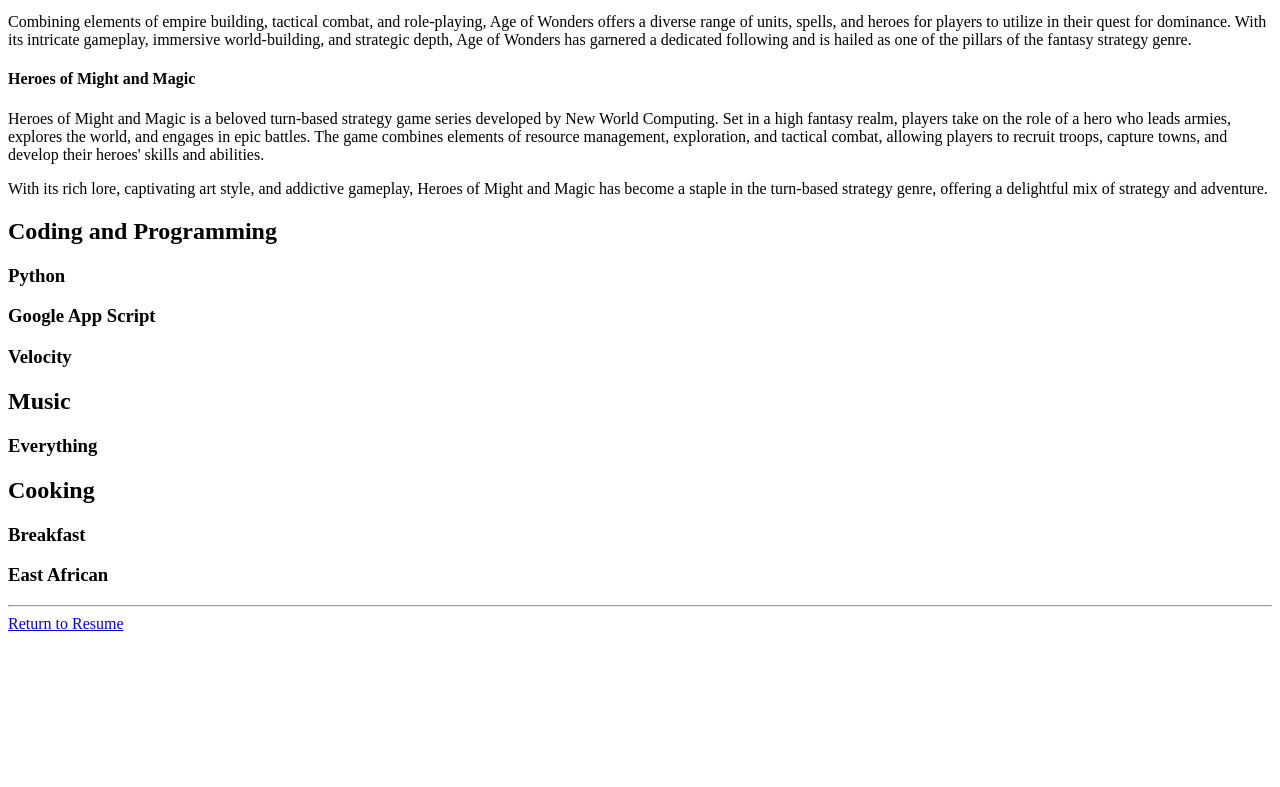
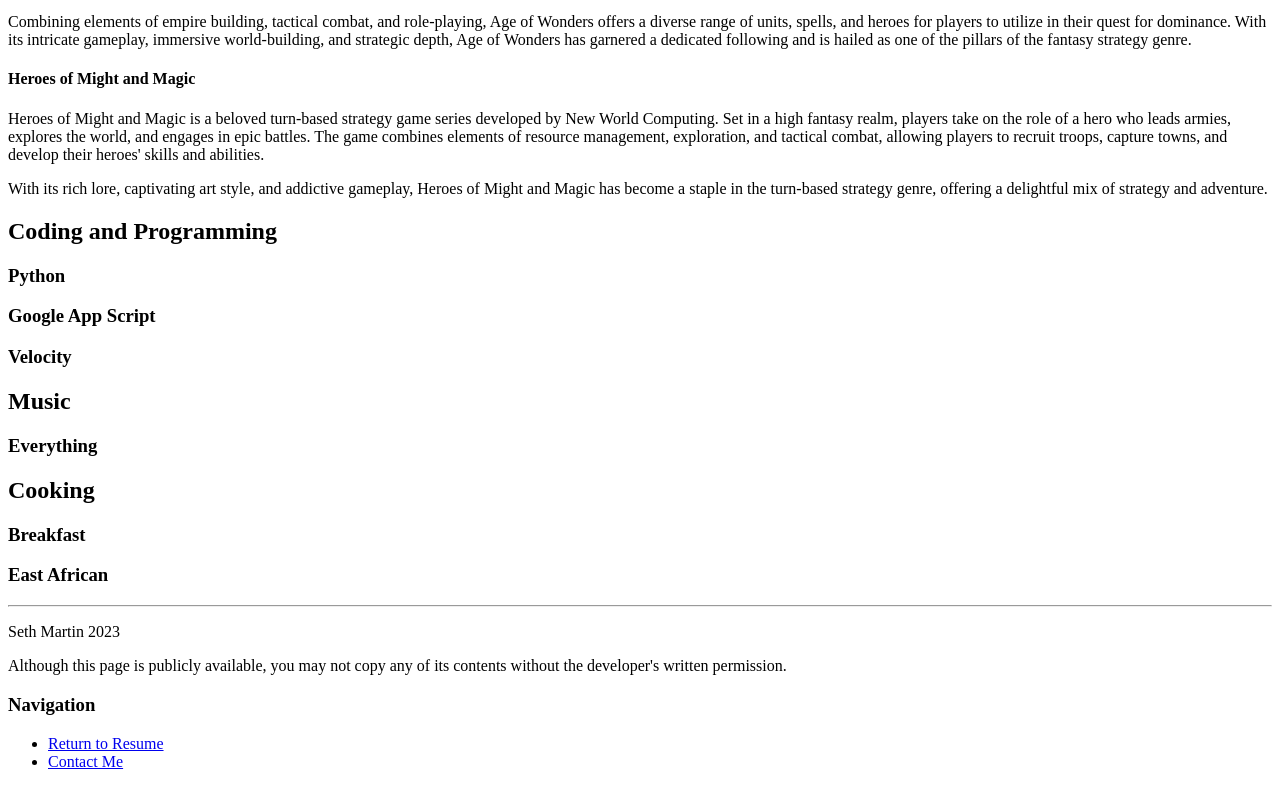
Before and after one commit to sethjaredmartin/portfolio, a plain HTML site: page public/hobbies.html in a window 1280 px wide. Shown: the part 1083-1870 px from the top of the page. Before the commit the page ends 1724 px from the top, so only its background shows below. Drawn offline with Linux system fonts and the light colour scheme.

Commit message:
Add files via upload

```diff
--- a/public/hobbies.html
+++ b/public/hobbies.html
@@ -81,6 +81,13 @@
     <hr />
 </body>
 <footer>
-    <a href="../index.html">Return to Resume</a>
+    <p>Seth Martin 2023</p>
+    <p>Although this page is publicly available, you may not copy any of its contents without the developer's written permission.</p>
+    <h3>Navigation</h3>
+    <ul>
+        <li><a href="../index.html">Return to Resume</a></li>
+        <li><a href="./contact.html">Contact Me</a></li>
+    </ul>
+
 </footer>
 </html>
```
